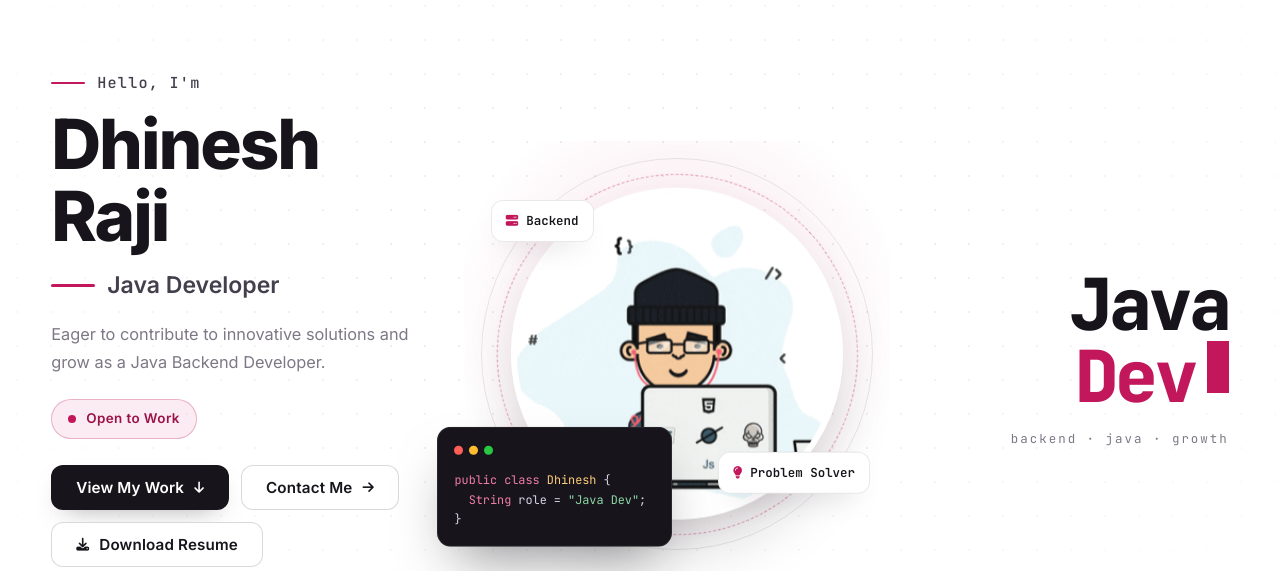
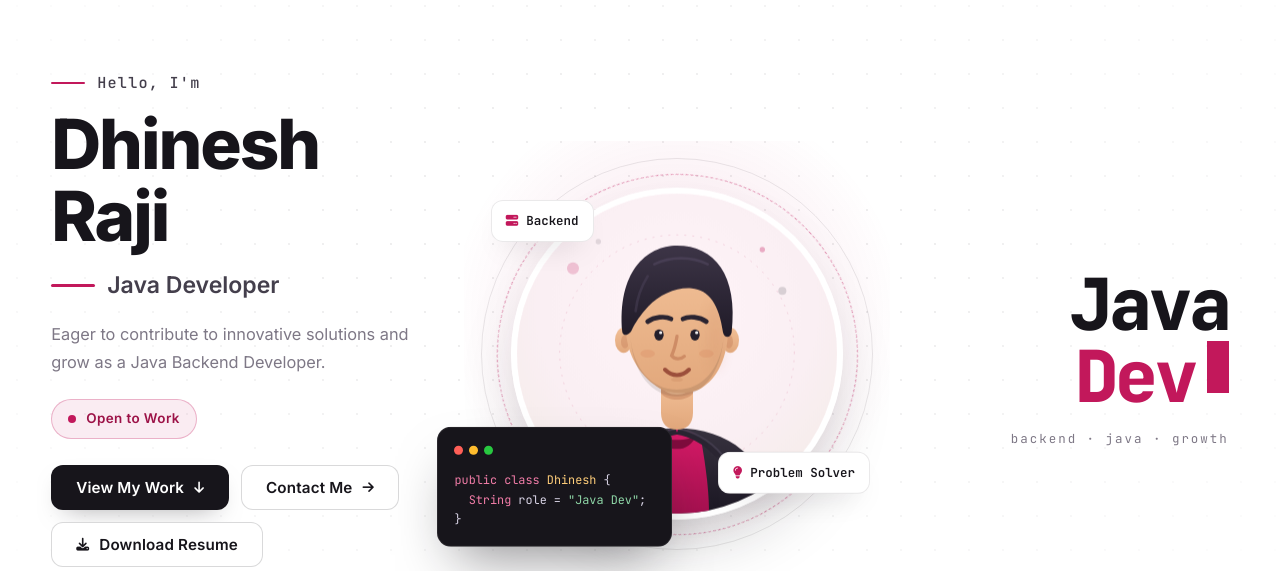
Before and after one commit to dhineshraj-g/portfolio, a plain HTML site: page index.html in a window 1280 px wide. Shown: the part 79-650 px from the top of the page. Drawn offline with nearby package versions, Linux system fonts and the light colour scheme; no server answers.

Commit message:
Update gif image

```diff
--- a/index.html
+++ b/index.html
@@ -3,7 +3,7 @@
 <head>
   <meta charset="UTF-8">
   <meta name="viewport" content="width=device-width, initial-scale=1.0">
-  <title>Dhinesh Raji</title>
+  <title>Dhinesh Raji — Java Developer</title>
   <meta name="description" content="Portfolio of Dhinesh Raji, a Java Developer focused on backend development — upskilling, building, and eager to contribute to innovative solutions.">
   <meta name="author" content="Dhinesh Raji">
   <meta name="theme-color" content="#ffffff">
@@ -96,7 +96,7 @@
             <div class="avatar-ring avatar-ring--soft" aria-hidden="true"></div>
             <div class="avatar-ring avatar-ring--dash" aria-hidden="true"></div>
             <!-- CUSTOMIZE: drop your 3D avatar render at assets/profile.png -->
-            <img class="avatar-img" id="profile-img" src="gif.gif"
+            <img class="avatar-img" id="profile-img" src="DHI.gif"
                  alt="Professional 3D cartoon portrait of Dhinesh Raji" width="480" height="480">
             <span class="float-chip mono chip-tl"><i class="fa-solid fa-server" aria-hidden="true"></i>Backend</span>
             <span class="float-chip mono chip-br"><i class="fa-solid fa-lightbulb" aria-hidden="true"></i>Problem Solver</span>
```
